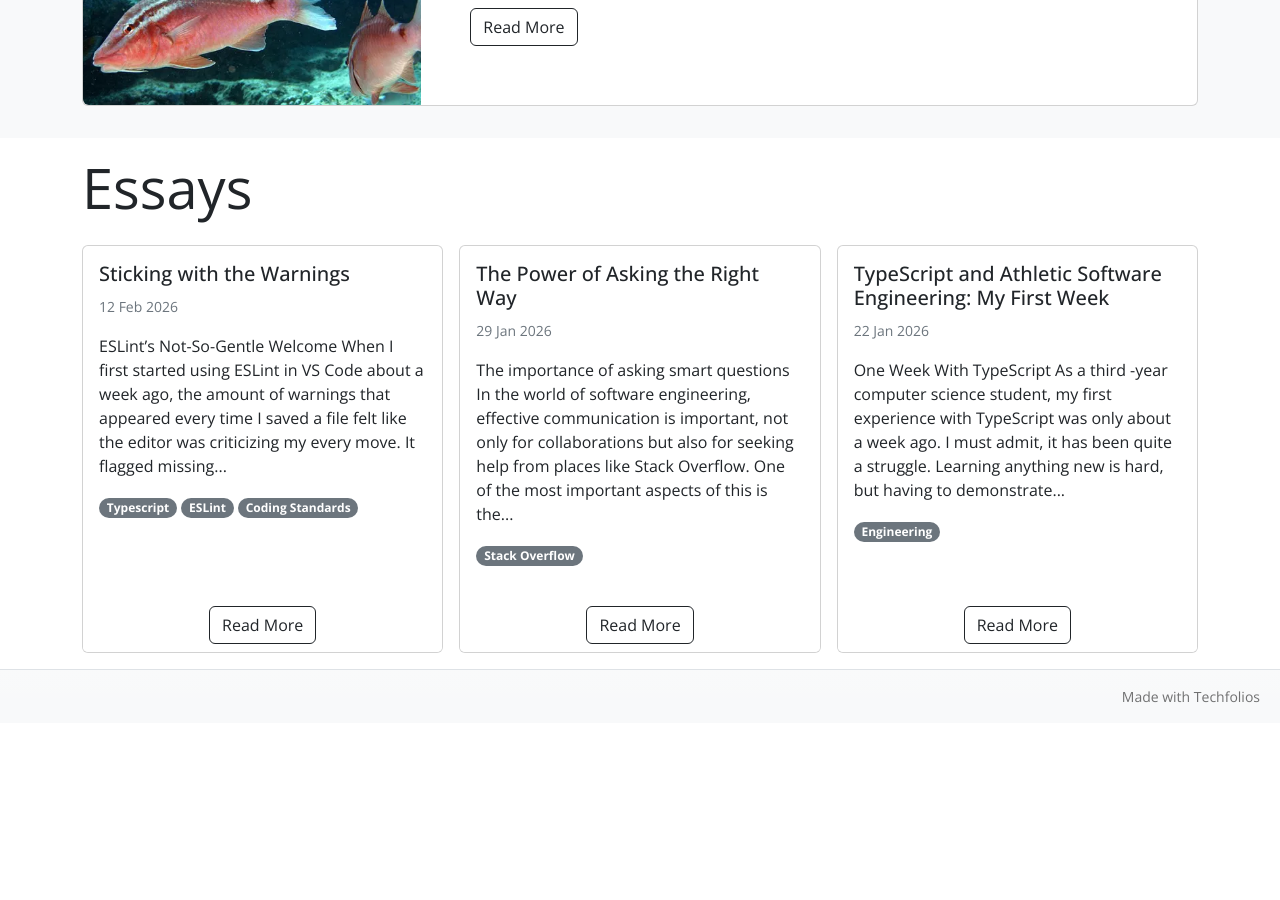
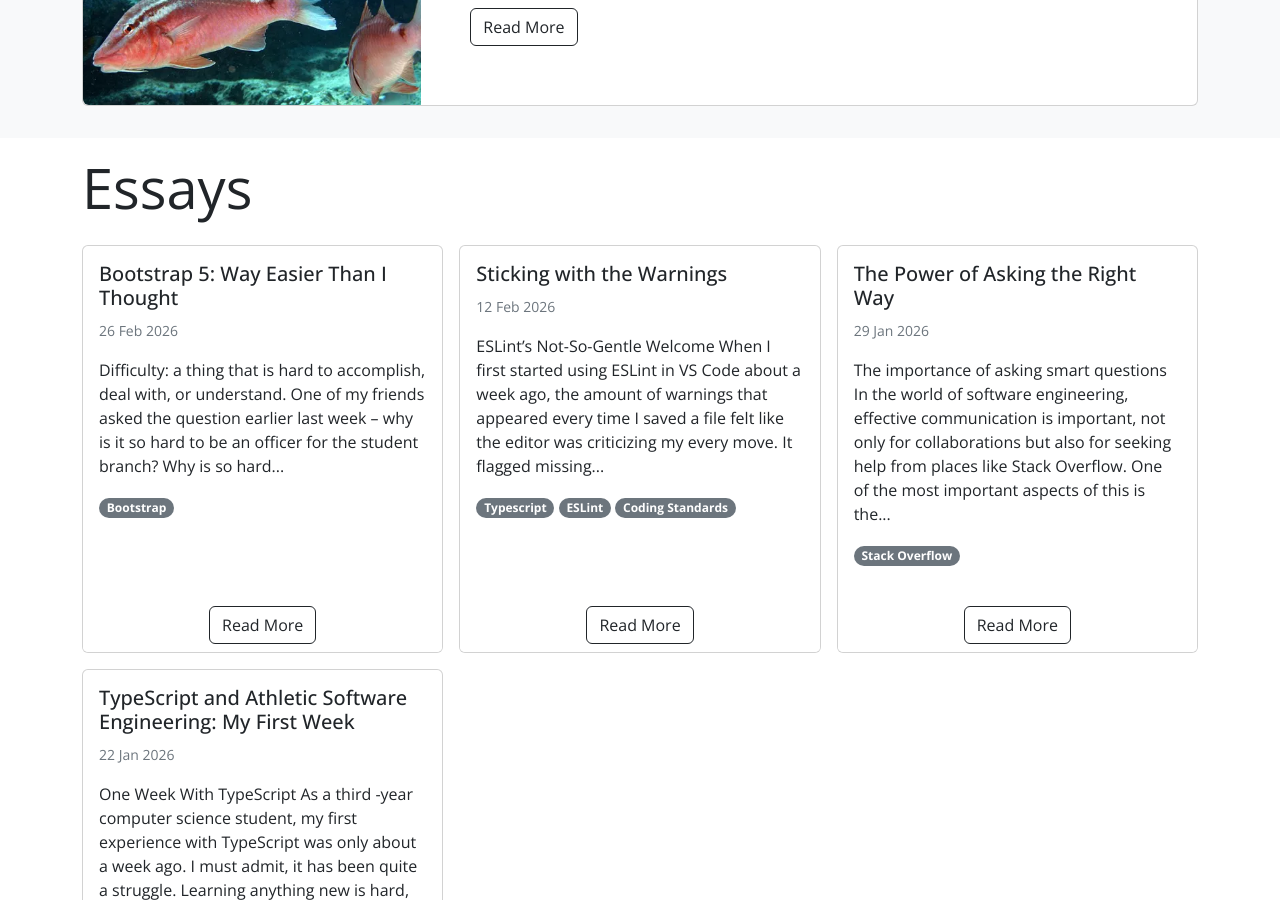
Before and after one commit to NoahNguyenbot/noahnguyenbot.github.io, a Jekyll site: the page built from index.html, in a window 1280 px wide and 900 px high, scrolled down 1203 px. Built offline with Jekyll 4.4.1, drawn with Linux system fonts in a browser that asks for light colours; before the commit the page ends 1926 px from its top, so only the background shows below that.

Commit message:
Update essay title and publication details

```diff
--- a/essays/bootstrap.md
+++ b/essays/bootstrap.md
@@ -1,12 +1,12 @@
 ---
 layout: essay
 type: essay
-title: "The difficult things will always be difficult"
+title: "Bootstrap 5: Way Easier Than I Thought"
 # All dates must be YYYY-MM-DD format!
-date: 2016-02-06
-published: false
+date: 2026-02-26
+published: true
 labels:
-  - Engineering
+  - Bootstrap
 ---
 
 <img width="200px" class="rounded float-start pe-4" src="../img/difficulty/degree_difficulty.jpg">
```
